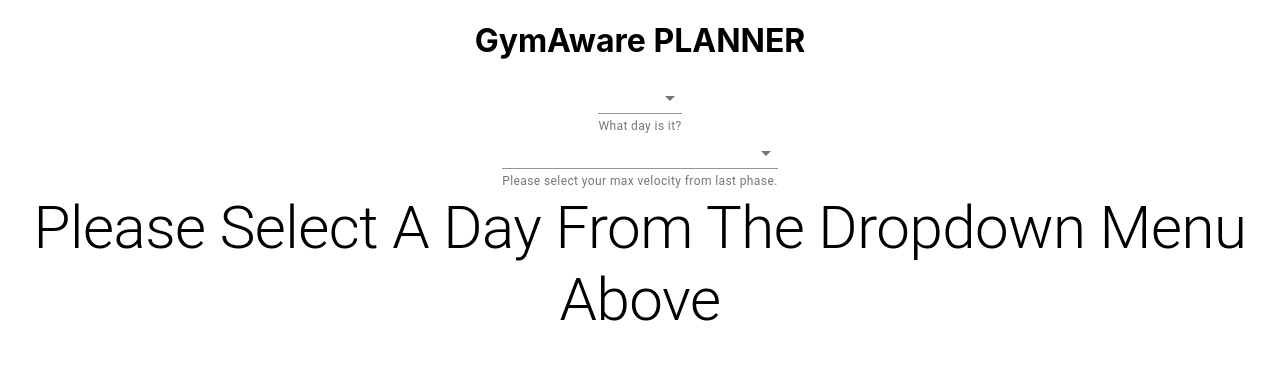
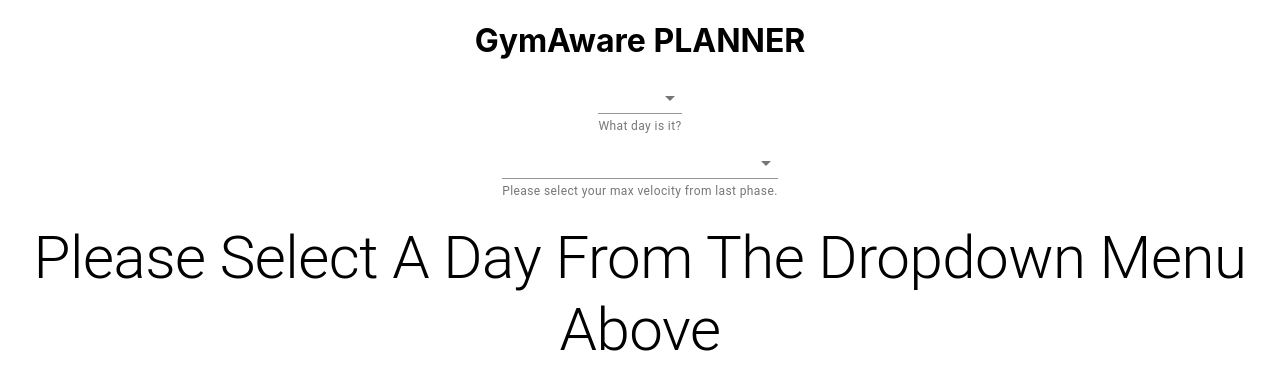
Before and after one commit to ckaiser258/GymAware-Planner, a React (Create React App) app: page / in a window 1280 px wide. Shown: the top 390 px of the page. Built offline with nearby package versions, Linux system fonts and the light colour scheme.

Commit message:
Add margins to day and velocity menus.

```diff
--- a/src/App.js
+++ b/src/App.js
@@ -14,6 +14,7 @@
       <h1>GymAware PLANNER</h1>
 
       {/* Create upper/lower body selection menu */}
+      <div style={{margin: 10}}>
       <TextField
         select
         onChange={changeDay}
@@ -27,6 +28,7 @@
           Upper Body
         </MenuItem>
       </TextField>
+      </div>
 
       {/* Render form and table. Pass day as props. */}
       <Form day={day} />
--- a/src/components/Form.js
+++ b/src/components/Form.js
@@ -25,7 +25,7 @@
 
   return (
     <>
-      <div>
+      <div style={{marginBottom: 20}}>
         <TextField
           select
           onChange={changeVelocity}
```
